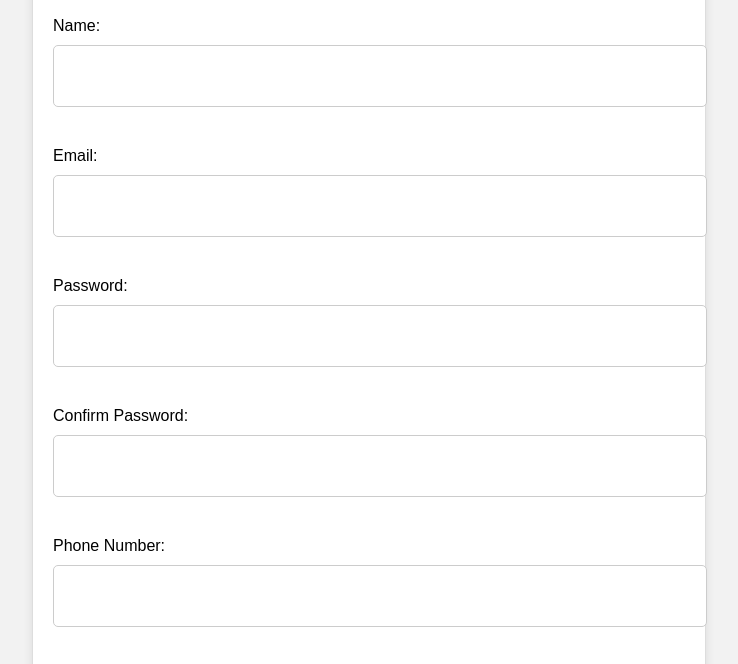
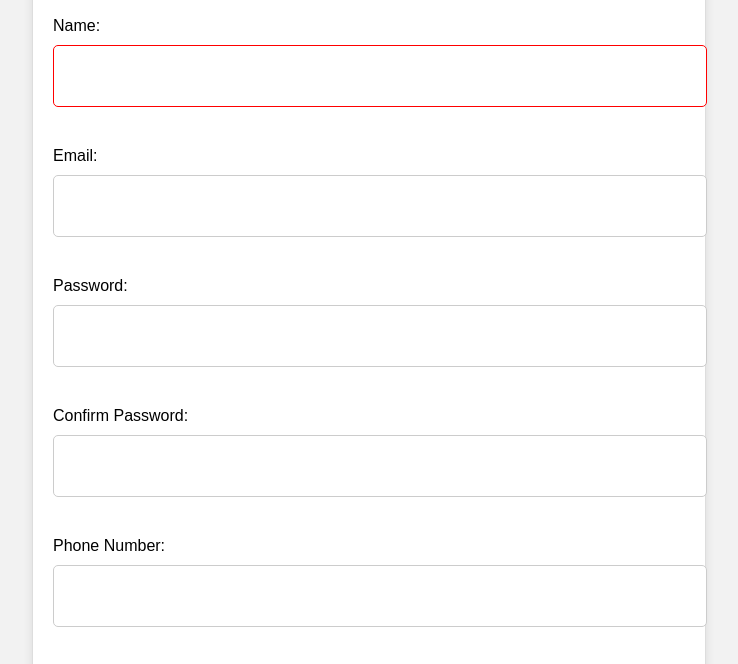
Before and after one commit to palaksharma-123/wd.101, a plain HTML site: page index.html in a window 1280 px wide. Shown: the part 112-776 px from the top of the page, without its empty margins (271-1009 px from the left). Drawn offline with Linux system fonts and the light colour scheme.

Commit message:
Update index.html

```diff
--- a/index.html
+++ b/index.html
@@ -5,6 +5,9 @@
     <meta name="viewport" content="width=device-width, initial-scale=1.0">
     <title>Registration Form</title>
     <style>
+        input#name:invalid{
+            border: 1px solid red;
+        }
         body {
             font-family: Arial, sans-serif;
             background-color: #f2f2f2;
```
